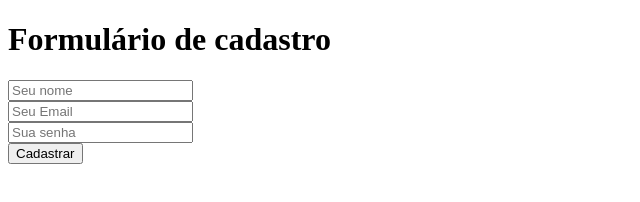
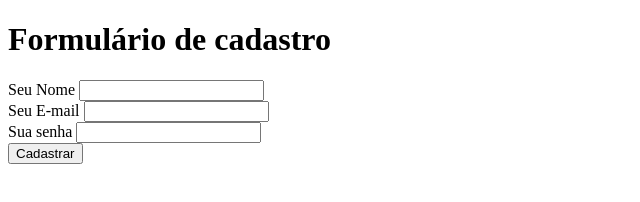
Before and after one commit to shanters/curso_ebac_frontend, a plain HTML site: page exercicio.html in a window 1280 px wide. Shown: the whole page, without its empty margins (0-640 px from the left). Drawn offline with Linux system fonts and the light colour scheme.

Commit message:
adicionado labels

```diff
--- a/exercicio.html
+++ b/exercicio.html
@@ -9,9 +9,12 @@
 <body>
     <h1>Formulário de cadastro</h1>
     <form>
-        <input type="text" placeholder="Seu nome" /> <br />
-        <input type="email" placeholder="Seu Email" /> <br />
-        <input type="password" placeholder="Sua senha" /> <br />
+        <label for="nome">Seu Nome</label>
+        <input id="nome" type="text" /> <br />
+        <label for="email">Seu E-mail</label>
+        <input id="email" type="email" /> <br />
+        <label for="senha">Sua senha</label>
+        <input id="senha" type="password" /> <br />
         <button type="submit">
             Cadastrar
         </button>
```
